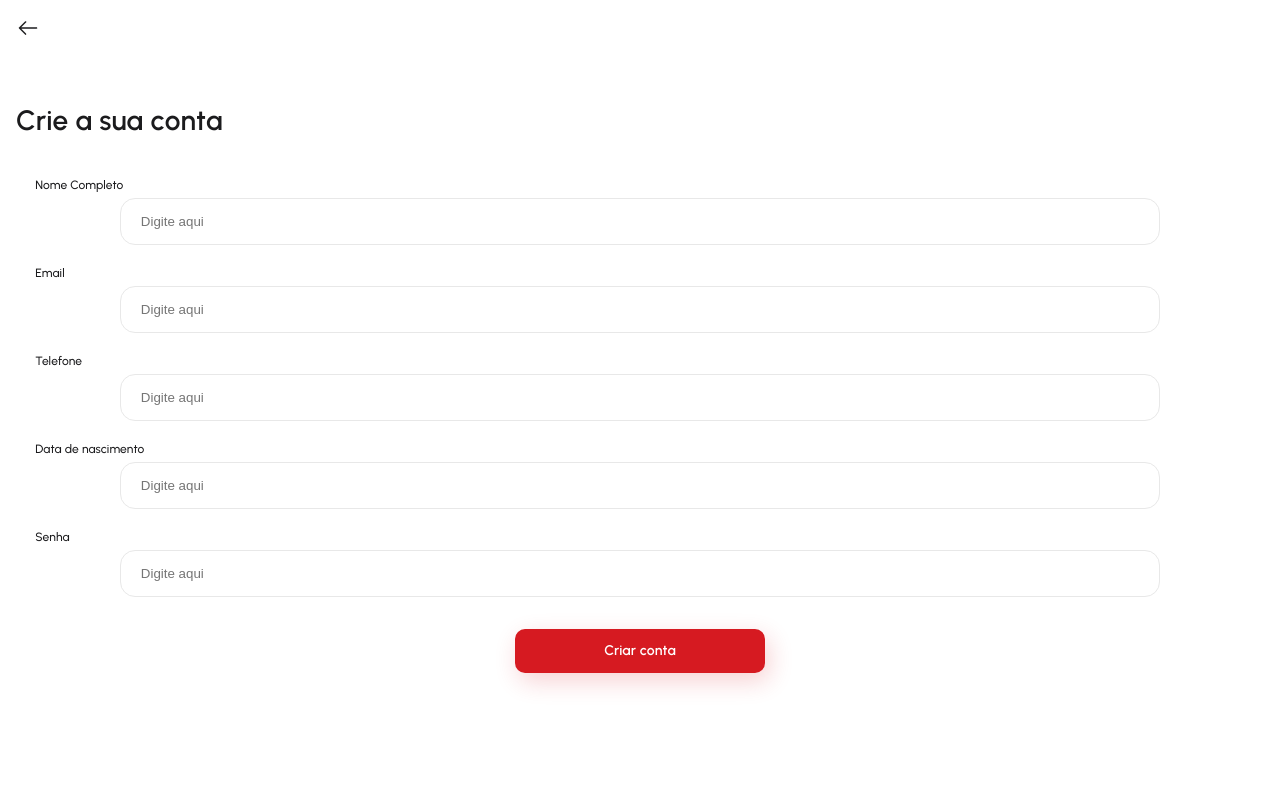
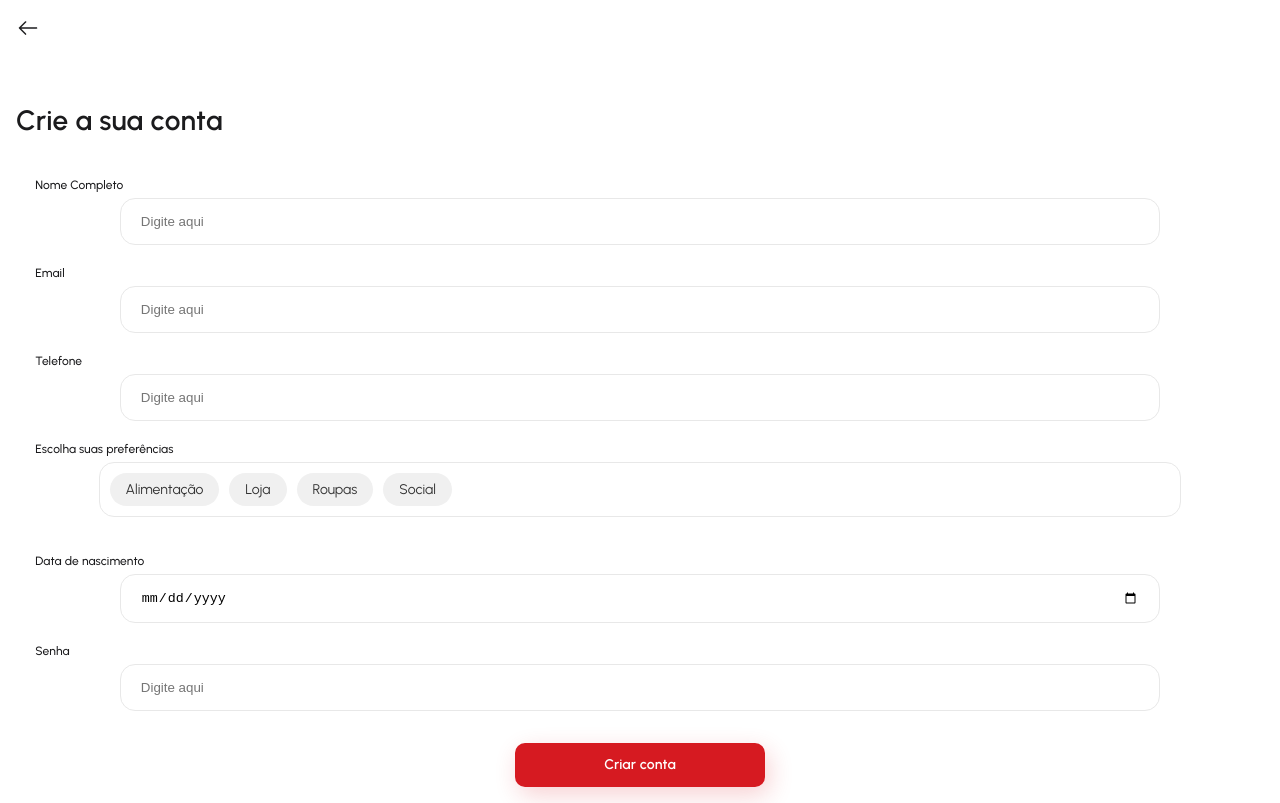
Before and after one commit to MarcAiDev/MarcAiAPP, an Angular app: page /cadastro in a window 1280 px wide. Built offline with nearby package versions, Linux system fonts and the light colour scheme.

Commit message:
fix(register): input-chips

```diff
--- a/src/app/components/input-chips/input-chips.component.html
+++ b/src/app/components/input-chips/input-chips.component.html
@@ -1,5 +1,5 @@
 <div class="input-container">
-  <span>Categorias</span>
+  <span>{{label}}</span>
   <div class="chip-container">
     <div
       class="chip"
--- a/src/app/components/input-chips/input-chips.component.ts
+++ b/src/app/components/input-chips/input-chips.component.ts
@@ -1,5 +1,5 @@
 import { NgFor } from '@angular/common';
-import { Component } from '@angular/core';
+import { Component, Input } from '@angular/core';
 
 @Component({
   selector: 'app-input-chips',
@@ -8,6 +8,7 @@ import { Component } from '@angular/core';
   styleUrl: './input-chips.component.scss'
 })
 export class InputChipsComponent {
+  @Input() label:string = ''
   chipOptions: string[] = ['Alimentação', 'Loja', 'Roupas', 'Social'];
   selectedChips: string[] = [];
 
--- a/src/app/pages/add-store/add-store.component.html
+++ b/src/app/pages/add-store/add-store.component.html
@@ -8,7 +8,7 @@
         <app-main-input type="text" placeholder="Digite aqui" label="Nome da Loja"/>
         <app-dropdown-input/>
         <app-text-area placeholder="Escreva aqui" label="Descreva como é sua loja"/>
-        <app-input-chips/>
+        <app-input-chips label="Categorias"/>
         <app-input-image/>
         <app-main-button button_text="Adicionar Loja" (click)="onAddLoja()"/>
     </div>
--- a/src/app/pages/register/register.component.html
+++ b/src/app/pages/register/register.component.html
@@ -8,7 +8,8 @@
         <app-main-input type="text" placeholder="Digite aqui" label="Nome Completo"/>
         <app-main-input type="text" placeholder="Digite aqui" label="Email"/>
         <app-main-input type="number" placeholder="Digite aqui" label="Telefone"/>
-        <app-main-input type="number" placeholder="Digite aqui" label="Data de nascimento"/>
+        <app-input-chips label="Escolha suas preferências"/>
+        <app-main-input type="date" placeholder="Digite aqui" label="Data de nascimento"/>
         <app-main-input type="number" placeholder="Digite aqui" label="Senha"/>
     </div>
     <app-main-button button_text="Criar conta" (click)="onRegister()"/>
--- a/src/app/pages/register/register.component.ts
+++ b/src/app/pages/register/register.component.ts
@@ -3,10 +3,11 @@ import { MainInputComponent } from "../../components/main-input/main-input.compo
 import { MainButtonComponent } from '../../components/main-button/main-button.component';
 import { RouterLink } from '@angular/router';
 import { NgIf } from '@angular/common';
+import { InputChipsComponent } from "../../components/input-chips/input-chips.component";
 
 @Component({
   selector: 'app-register',
-  imports: [MainInputComponent, MainButtonComponent, RouterLink,NgIf, RouterLink],
+  imports: [MainInputComponent, MainButtonComponent, RouterLink, NgIf, RouterLink, InputChipsComponent],
   templateUrl: './register.component.html',
   styleUrl: './register.component.scss'
 })
```
